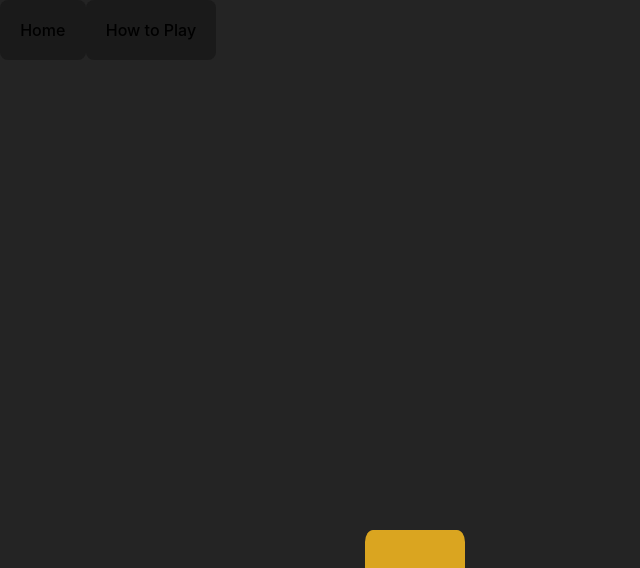
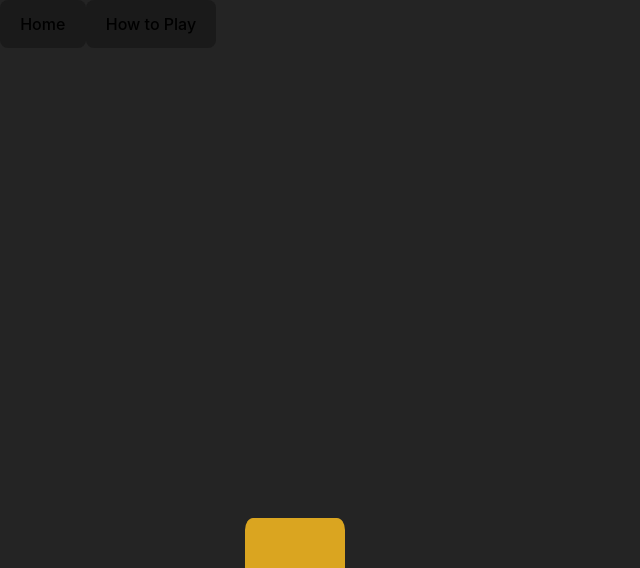
Before and after one commit to ctrites1/idsp-game-2024, a website: page ACG/src/areas/Arena/arena.html in a window 1280 px wide. Shown: the top 568 px of the page, without its empty margins (0-640 px from the left). Drawn offline with Linux system fonts and the light colour scheme; files that its build step writes are made by us from their sources.

Commit message:
changes to overall css

```diff
--- a/ACG/public/style.css
+++ b/ACG/public/style.css
@@ -1,8 +1,8 @@
 /* root is leftover styles from the vite starter code */
 :root {
 	font-family: Inter, system-ui, Avenir, Helvetica, Arial, sans-serif;
-	line-height: 1.5;
-	font-weight: 400;
+	line-height: 1.5; /* ! */
+	font-weight: 400; /* ! */
 
 	color-scheme: light dark;
 	color: rgba(255, 255, 255, 0.87);
@@ -14,12 +14,14 @@
 	-moz-osx-font-smoothing: grayscale;
 }
 
+html,
 body {
 	margin: 0;
 	display: flex;
 	flex-direction: column;
-	min-width: 200px;
-	min-height: 100vh;
+	width: 100%;
+	/* min-height: 100vh; */
+	height: 100%;
 }
 
 header {
@@ -27,7 +29,8 @@ header {
 	flex-direction: row;
 	flex-wrap: nowrap;
 	width: 100%;
-	height: 60px;
+	height: 3rem;
+	/* height: 60px;  */
 }
 
 .arena {
@@ -38,7 +41,7 @@ header {
 }
 
 .lane {
-	width: 100vh;
+	width: 100vw;
 	height: auto;
 }
 
```
Also changed, not shown: ACG/src/areas/Arena/arena.html (+0 -19 lines).
